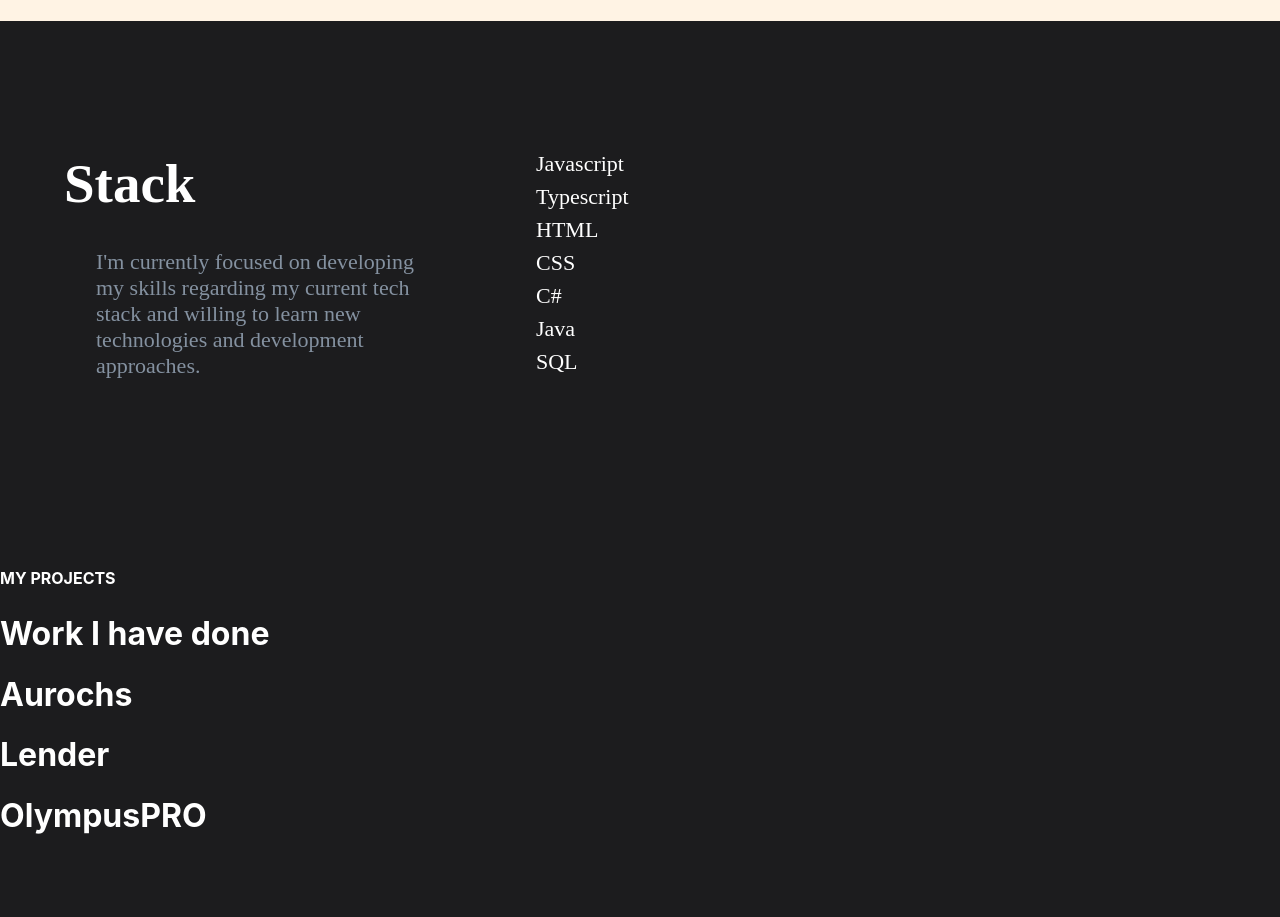
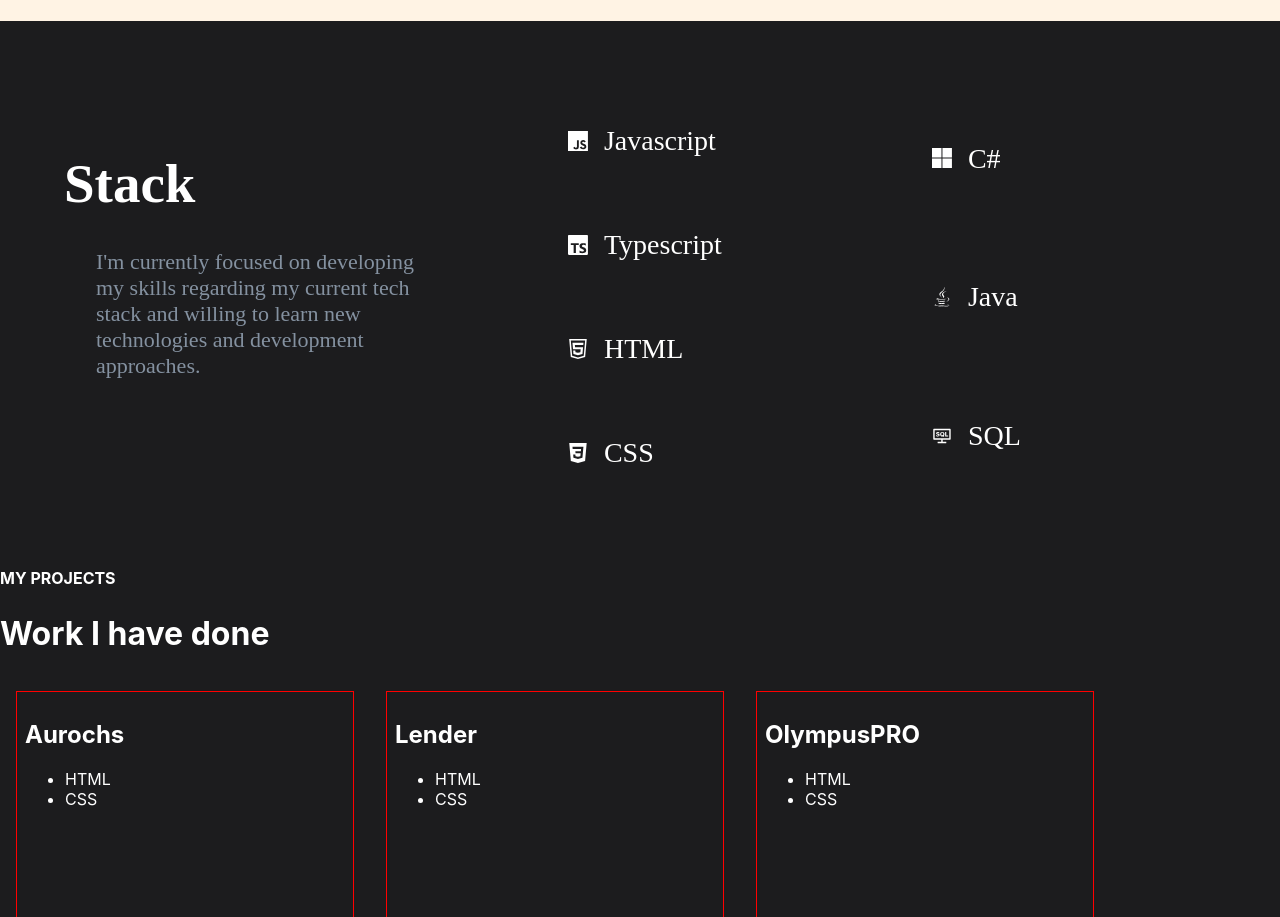
Before and after one commit to luisazevedo01/azevedoluis-website, a React (Create React App) app: page / in a window 1280 px wide. Shown: the part 1883-2800 px from the top of the page. Built offline with nearby package versions, Linux system fonts and the light colour scheme.

Commit message:
FIX: Stack, StackList // ADD: Projects

```diff
--- a/src/_mixins.scss
+++ b/src/_mixins.scss
@@ -1,12 +1,5 @@
 @mixin list-reset {
   padding: 0;
-  maring: 0;
+  margin: 0;
   list-style: none;
-  font-size: 22px;
-  line-height: 150%;
-
-  :hover {
-    transform: scale(1.2);
-    text-decoration: underline;
-  }
 }
--- /dev/null
+++ b/src/components/ProjectDisplay/ProjectDisplay.styles.scss
@@ -0,0 +1,7 @@
+.project_display {
+  padding: 8px;
+  margin: 16px;
+  width: 320px;
+  height: 380px;
+  border: 1px solid red;
+}
--- a/src/components/ProjectDisplay/ProjectDisplay.tsx
+++ b/src/components/ProjectDisplay/ProjectDisplay.tsx
@@ -1,9 +1,30 @@
+import "./ProjectDisplay.styles.scss";
+
 interface ProjectDisplayProps {
   name: string;
 }
 
+interface TechTagListProps {
+  techList: Array<string>;
+}
+
 const ProjectDisplay = ({ name }: ProjectDisplayProps) => {
-  return <h1>{name}</h1>;
+  return (
+    <div className="project_display">
+      <h1>{name}</h1>
+      <TechTagList techList={["HTML", "CSS"]} />
+    </div>
+  );
+};
+
+const TechTagList = ({ techList }: TechTagListProps) => {
+  return (
+    <ul>
+      {techList.map((el) => (
+        <li>{el}</li>
+      ))}
+    </ul>
+  );
 };
 
 export default ProjectDisplay;
--- a/src/components/StackList/StackList.styles.scss
+++ b/src/components/StackList/StackList.styles.scss
@@ -1,7 +1,30 @@
 @import "/src/_mixins";
 
 .stack_list {
+  width: 100%;
+  height: 100%;
+  margin: 16px;
+
   ul {
+    display: flex;
+    flex-flow: column wrap;
+    justify-content: space-around;
+    font-size: 28px;
+    line-height: 120%;
+    height: 100%;
     @include list-reset;
+
+    :hover {
+      text-decoration: underline;
+    }
+
+    li {
+      display: flex;
+      justify-content: space-between;
+      align-items: center;
+      margin: 8px;
+      padding: 8px;
+      width: 180px;
+    }
   }
 }
--- a/src/components/StackList/StackList.tsx
+++ b/src/components/StackList/StackList.tsx
@@ -7,13 +7,17 @@ interface StarScaleProps {
 }
 
 export default function StackList({ lstSkill }: StarScaleProps) {
-  console.log(lstSkill);
   return (
     <section className="stack_list">
       <ul>
-        {lstSkill.map((el) => (
-          <li>{el.title}</li>
-        ))}
+        {lstSkill.map(({ Icon, title }) => {
+          return (
+            <li>
+              <Icon />
+              <li>{title}</li>
+            </li>
+          );
+        })}
       </ul>
     </section>
   );
--- a/src/views/Home/Home.styles.scss
+++ b/src/views/Home/Home.styles.scss
@@ -22,7 +22,7 @@
 
     img {
       margin-top: 22vh;
-      width: 320px;
+      width: 70%;
       border-radius: 16px;
     }
 
@@ -57,10 +57,10 @@
 
       img {
         position: absolute;
-        margin-top: 88px;
+        margin-top: 20vh;
         opacity: 0.9;
         left: 12vw;
-        width: 500px;
+        width: 35%;
         border-radius: 16px;
 
         &:hover {
--- a/src/views/Home/Projects/Projects.styles.scss
+++ b/src/views/Home/Projects/Projects.styles.scss
@@ -1,5 +1,11 @@
 .home_projects-container {
-    height: 80vh;
+  display: flex;
+  flex-direction: column;
+
+  section {
+    display: flex;
+  }
+
   h5 {
     width: 168px;
     font-weight: 700;
--- a/src/views/Home/Projects/Projects.tsx
+++ b/src/views/Home/Projects/Projects.tsx
@@ -4,11 +4,15 @@ import "./Projects.styles.scss";
 export default function Projects() {
   return (
     <div className="home_projects-container">
-      <h5>MY PROJECTS</h5>
-      <h1>Work I have done</h1>
-      <ProjectDisplay name="Aurochs" />
-      <ProjectDisplay name="Lender" />
-      <ProjectDisplay name="OlympusPRO" />
+      <header>
+        <h5>MY PROJECTS</h5>
+        <h1>Work I have done</h1>
+      </header>
+      <section>
+        <ProjectDisplay name="Aurochs" />
+        <ProjectDisplay name="Lender" />
+        <ProjectDisplay name="OlympusPRO" />
+      </section>
     </div>
   );
 }
--- a/src/views/Home/Stack/Stack.styles.scss
+++ b/src/views/Home/Stack/Stack.styles.scss
@@ -1,10 +1,12 @@
 @import "/src/_variables";
+@import "/src/_mixins";
 
 .stack-container {
   display: flex;
   flex-direction: column;
   align-items: center;
-  height: 100%;
+  height: 80vh;
+  width: 100vw;
   font-family: "Sen";
 
   .stack-intro {
@@ -27,28 +29,8 @@
   }
 
   .stack-skills {
-    display: flex;
-    flex-flow: row wrap;
-    justify-content: space-around;
-    padding: 32px;
-
-    div {
-      border-bottom: 1px solid white;
-      display: flex;
-      justify-content: space-between;
-      width: 250px;
-      margin: 4px;
-      padding: 16px;
-
-      header {
-        display: flex;
-        align-items: center;
-      }
-
-      h2 {
-        margin: 0 16px;
-      }
-    }
+    height: 80%;
+    width: 100%;
 
     p {
       color: $secondary-font-color;
@@ -86,26 +68,9 @@
       display: flex;
       flex-flow: column wrap;
       justify-content: space-between;
-      height: 60%;
+      align-items: center;
+      height: 80%;
       padding: 16px;
-
-      div {
-        border-bottom: 1px solid white;
-        display: flex;
-        justify-content: space-between;
-        width: 42%;
-        margin: 4px;
-        padding: 16px;
-
-        header {
-          display: flex;
-          align-items: center;
-        }
-
-        h2 {
-          margin: 0 16px;
-        }
-      }
 
       p {
         color: $secondary-font-color;
```
Lines whose indentation alone changed are shown as unchanged.
